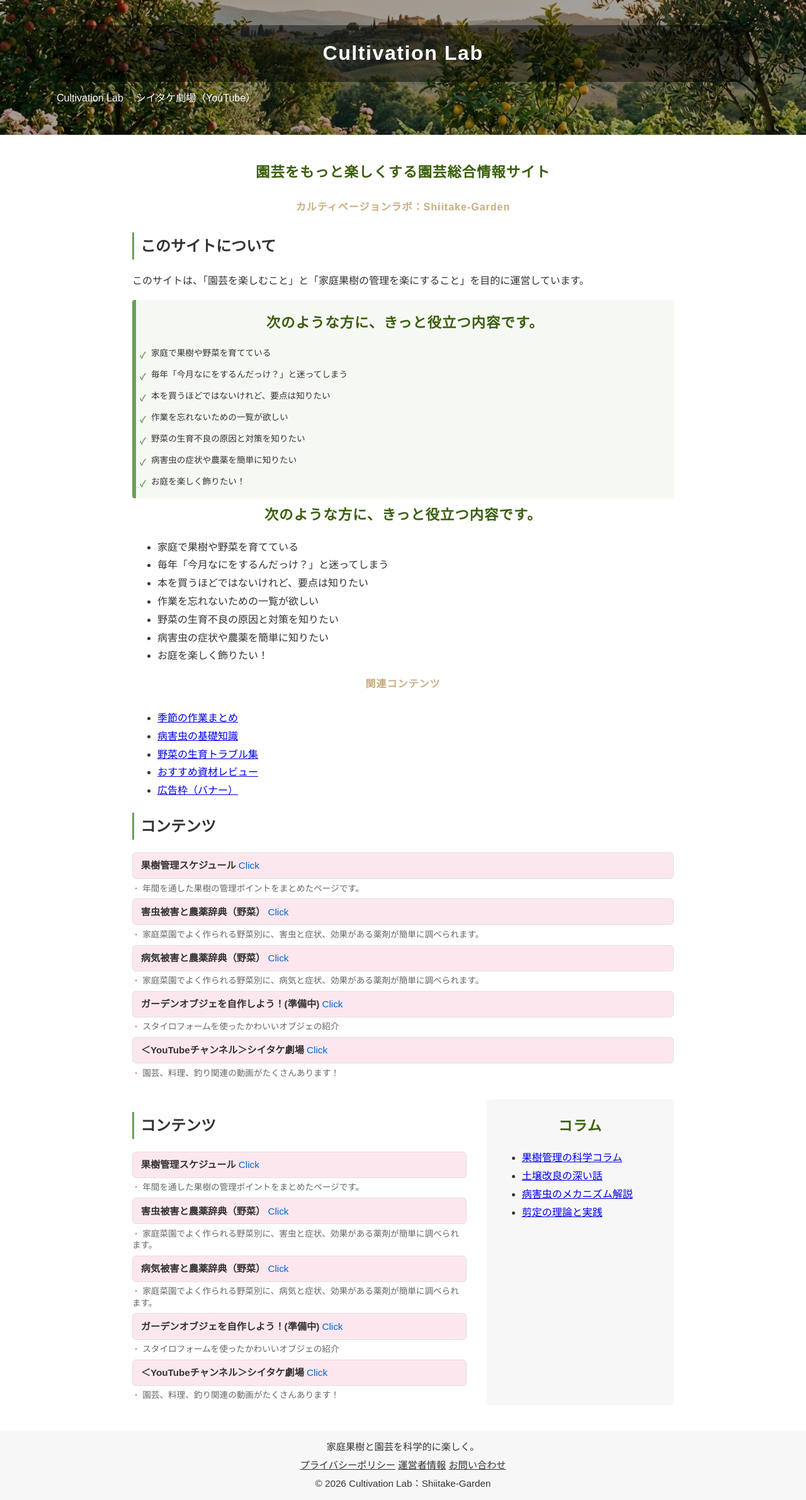
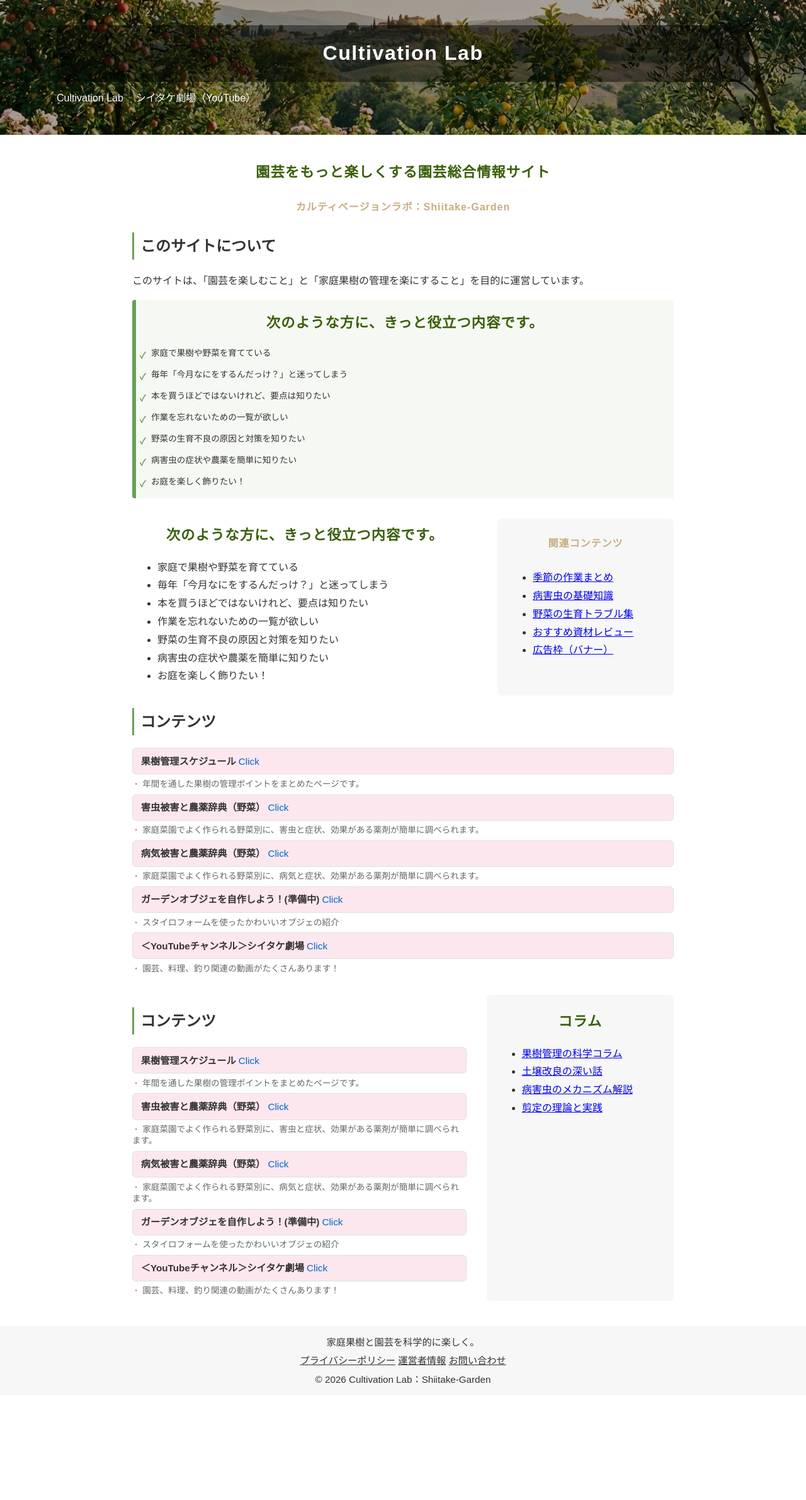
Before and after one commit to shiitake-garden/shiitake-garden.github.io, a Jekyll site: the page built from index2.html, in a window 1280 px wide. Shown: the whole page at 63% size. Built offline with Jekyll 4.4.1, drawn with Linux system fonts in a browser that asks for light colours; after the commit the page ends 2215 px from its top, so only the background shows below that.

Commit message:
Update site.css

```diff
--- a/assets/css/site.css
+++ b/assets/css/site.css
@@ -54,6 +54,39 @@ h2{border-left:3px solid var(--brand); padding-left:10px}
   color: #6a9f58;
   font-weight: bold;
 }
+.for-you-wrapper {
+  display: flex;
+  gap: 2rem;
+  margin-top: 2rem;
+}
+
+.for-you-main {
+  flex: 1;
+}
+
+.for-you-sidebar {
+  width: 280px; /* サイドバーの幅は自由に調整可能 */
+  flex-shrink: 0;
+  background: #f7f7f7;
+  padding: 1rem;
+  border-radius: 8px;
+}
+
+/* スマホでは縦並び */
+@media (max-width: 768px) {
+  .for-you-wrapper {
+    flex-direction: column;
+  }
+
+  .for-you-sidebar {
+    width: 100%;
+  }
+}
+
+
+
+
+/*汎用囲い*/
 h1 {
   font-size: 1.4rem;
   font-weight: 700;
```
